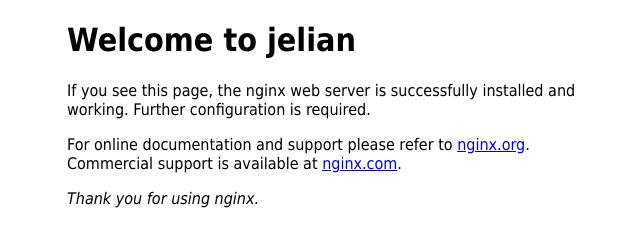
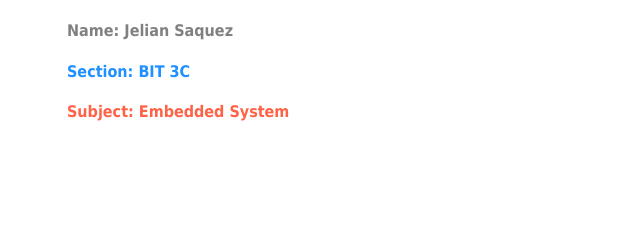
Before and after one commit to jeliansaquez/html, a plain HTML site: page index.html in a window 1280 px wide. Shown: the whole page, without its empty margins (293-933 px from the left). Drawn offline with Linux system fonts and the light colour scheme.

Commit message:
this is my first commit

```diff
--- a/index.html
+++ b/index.html
@@ -9,15 +9,10 @@
 </style>
 </head>
 <body>
-<h1>Welcome to jelian</h1>
-<p>If you see this page, the nginx web server is successfully installed and
-working. Further configuration is required.</p>
+<h4 style="color:Gray;">Name: Jelian Saquez</h4>
+<h4 style="color:DodgerBlue;">Section: BIT 3C</h4>
+<h4 style="color:Tomato;">Subject: Embedded System</h4>
 
-<p>For online documentation and support please refer to
-<a href="http://nginx.org/">nginx.org</a>.<br/>
-Commercial support is available at
-<a href="http://nginx.com/">nginx.com</a>.</p>
 
-<p><em>Thank you for using nginx.</em></p>
 </body>
-</html>
+</html
```
